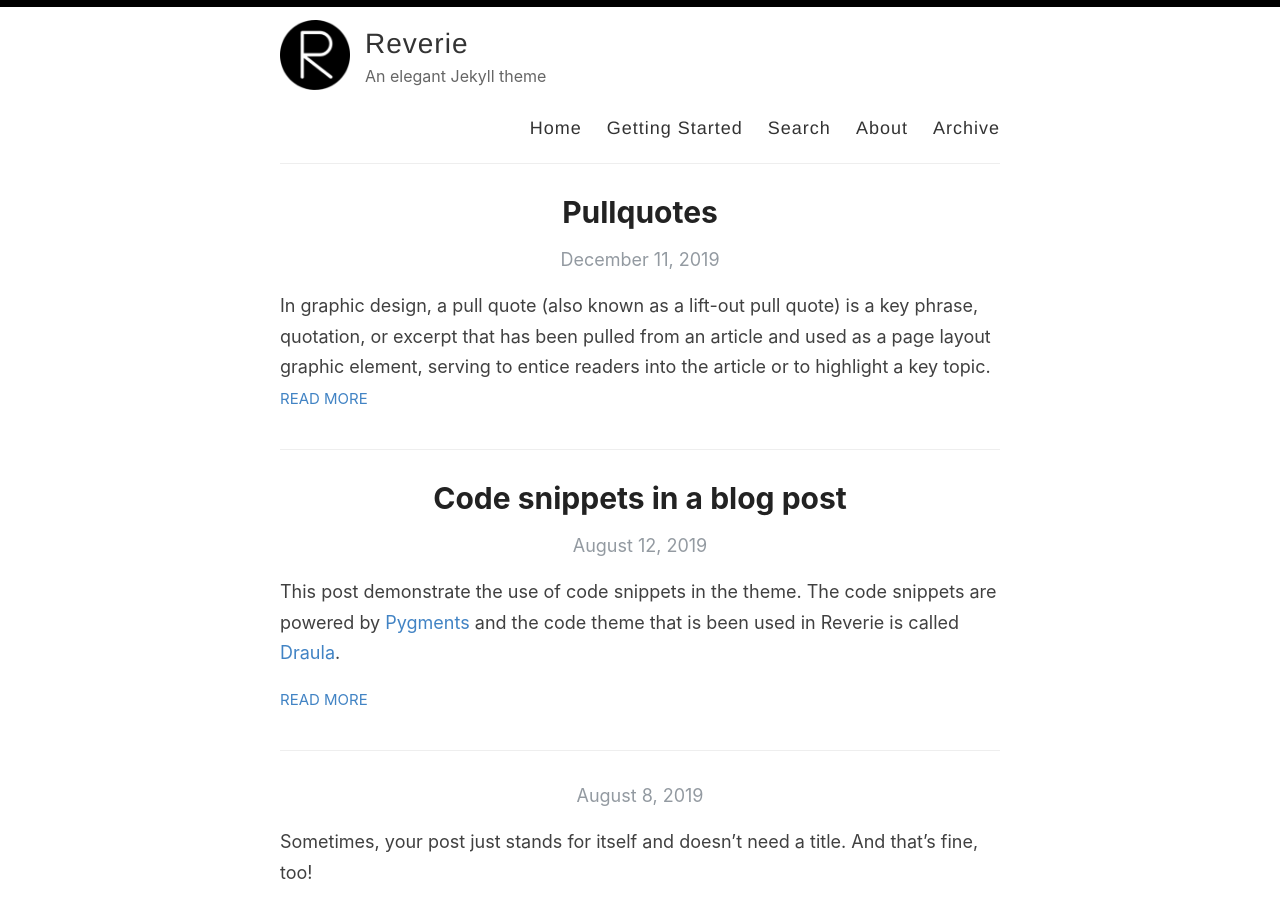
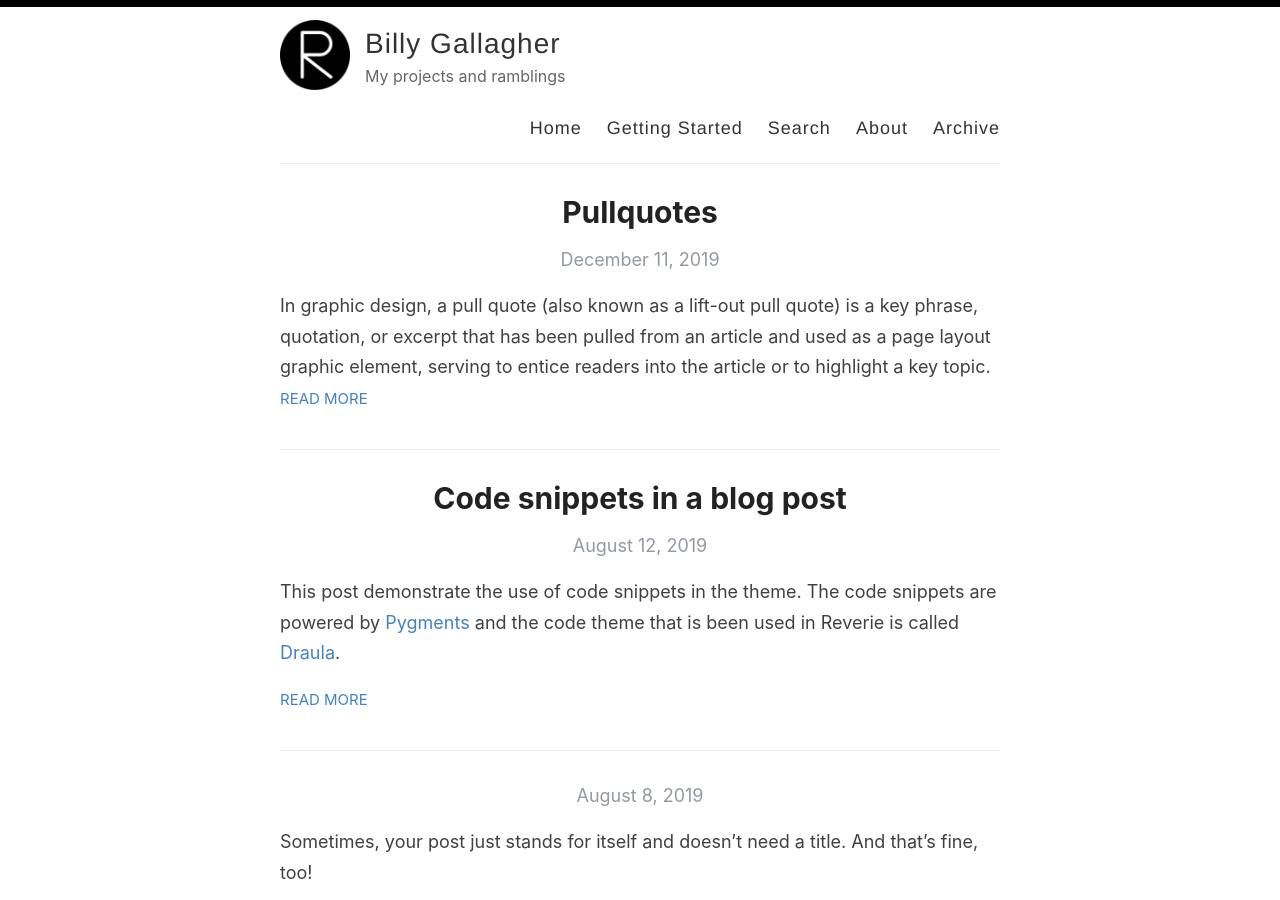
Before and after one commit to BillyGallagher/BillyGallagher.github.io, a Jekyll site: the page built from index.html, in a window 1280 px wide and 900 px high. Built offline with Jekyll 4.4.1, drawn with Linux system fonts in a browser that asks for light colours; the list of posts is cut into pages by our own code.

Commit message:
Update config

```diff
--- a/_config.yml
+++ b/_config.yml
@@ -3,13 +3,13 @@
 #
 
 # Name of your site (displayed in the header)
-name: Reverie
+name: Billy Gallagher
 
 # Name of the author
-author: Amit Merchant
+author: Billy Gallagher
 
 # Short bio or description (displayed in the header)
-description: An elegant Jekyll theme
+description: My projects and ramblings
 
 # URL of your avatar or profile pic (you could use your GitHub profile pic)
 avatar: /images/reverie.png
@@ -21,15 +21,15 @@ avatar: /images/reverie.png
 # Includes an icon in the footer for each username you enter
 footer-links:
   dribbble:
-  email: amit.d.merchant@gmail.com
+  email: me@billyg.dev
   facebook:
   flickr:
-  github: amitmerchant1990/reverie
+  github: billygallagher
   instagram:
   linkedin:
   pinterest:
   rss: rss
-  twitter: amit_merchant
+  twitter: billy_gallagher
   stackoverflow:
   youtube: # channel/<your_long_string> or user/<user-name>
   googleplus: # anything in your profile username that comes after plus.google.com/
@@ -48,14 +48,14 @@ google_analytics: UA-43339302-11
 
 # Your website URL (e.g. http://amitmerchant1990.github.io or http://www.amitmerchant.com)
 # Used for Sitemap.xml and your RSS feed
-url: http://www.amitmerchant.com/reverie
-enforce_ssl: https://www.amitmerchant.com/reverie
+url: http://www.billyg.dev
+enforce_ssl: https://www.billyg.dev
 
 # If you're hosting your site at a Project repository on GitHub pages
 # (http://yourusername.github.io/repository-name)
 # and NOT your User repository (http://yourusername.github.io)
 # then add in the baseurl here, like this: "/repository-name"
-baseurl: "/reverie"
+baseurl: ""
 
 #
 # !! You don't need to change any of the configuration flags below !!
```
